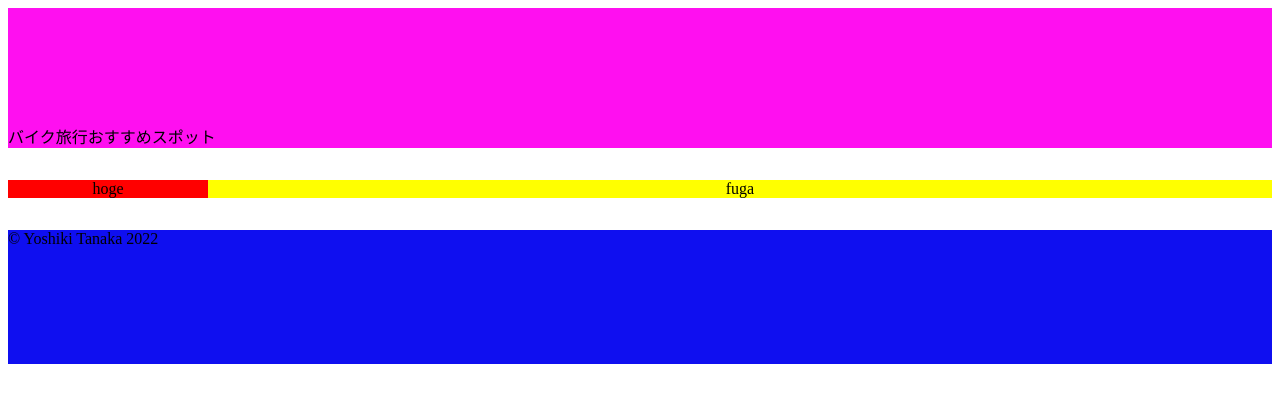
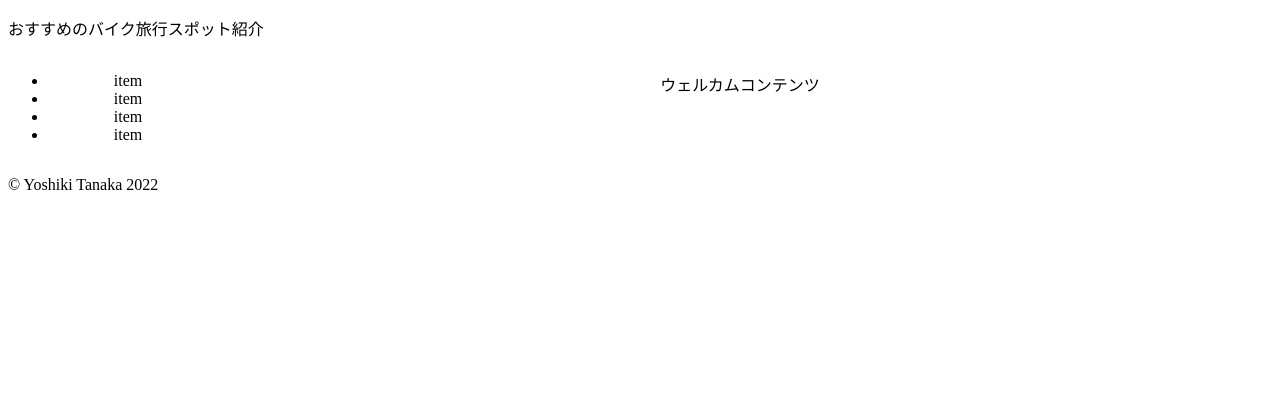
Before and after one commit to StdEnku/my_favorite_place_site, a plain HTML site: page index.html in a window 1280 px wide. Drawn offline with Linux system fonts and the light colour scheme.

Commit message:
index.htmlの基盤は完成

```diff
--- a/css/base_style.css
+++ b/css/base_style.css
@@ -12,23 +12,3 @@
 .component {
     text-align: center;
 }
-
-.component.componentLeft {
-    background-color: #ff0000;
-}
-
-.component.componentRight {
-    background-color: #ffff00;
-}
-
-header {
-    background-color: #ff0ff0;
-    padding-top: 100px;
-    margin: 0;
-}
-
-footer {
-    background-color: #0f0ff0;
-    padding-bottom: 100px;
-    margin: 0;
-}
--- a/index.html
+++ b/index.html
@@ -10,18 +10,28 @@
 </head>
 
 <body>
-    <header class="header">
-        <p>バイク旅行おすすめスポット</p>
+    <header>
+        <p>おすすめのバイク旅行スポット紹介</p>
     </header>
 
     <main>
         <div class="root">
-            <p class="component componentLeft">hoge</p>
-            <p class="component componentRight">fuga</p>
+            <div class="component componentLeft">
+                <ul>
+                    <li>item</li>
+                    <li>item</li>
+                    <li>item</li>
+                    <li>item</li>
+                </ul>
+            </div>
+
+            <div class="component componentRight">
+                <p>ウェルカムコンテンツ</p>
+            </div>
         </div>
     </main>
 
-    <footer class="footer">
+    <footer>
         <p>&copy; Yoshiki Tanaka 2022</p>
     </footer>
 </body>
```
